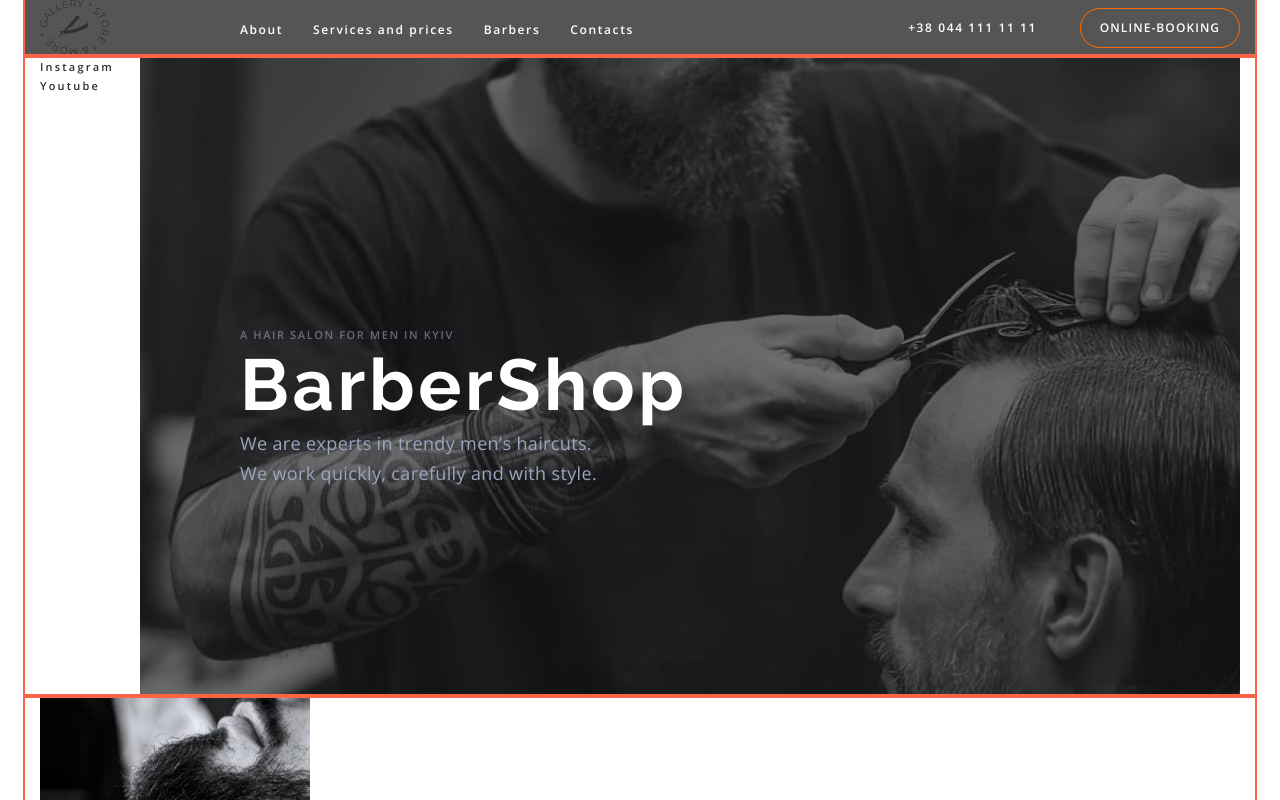
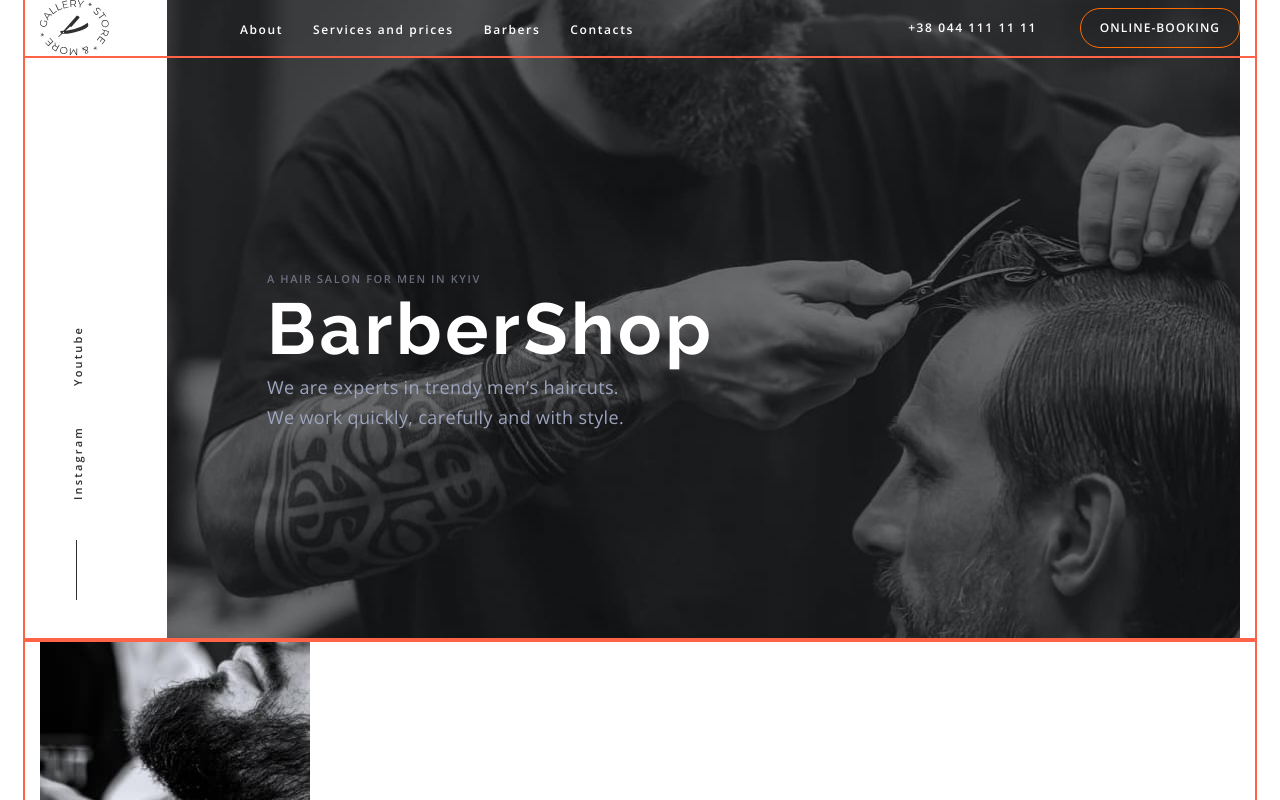
Before and after one commit to Dolbina/Barbershop, a plain HTML site: page index.html in a window 1280 px wide. Shown: the top 800 px of the page. Drawn offline with nearby package versions, Linux system fonts and the light colour scheme.

Commit message:
Update styles.css

```diff
--- a/styles.css
+++ b/styles.css
@@ -68,13 +68,14 @@ outline: 2px solid tomato;
 /* header */
 
 .header{
-
+  position: absolute;
+  width: 100%;
 }
 
 .header-container{
 display: flex;
 align-items: center;
-background-color: #555555;
+
 }
 
 .logo{
@@ -100,7 +101,10 @@ margin-left: auto;
     font-weight: 600;
     font-size: 12px;
     line-height: 1.33;
-    color: var(--title-color)}
+    color: var(--title-color);
+    transition: color 250ms linear;
+}
+
 
     .nav:hover,
     .nav:focus{
@@ -113,6 +117,7 @@ margin-left: auto;
     line-height: 1.33;
     text-transform: uppercase;
     color: var(--title-color);
+    transition: color 250ms linear;
 }
 .tel:hover,
 .tel:focus{
@@ -134,6 +139,7 @@ margin-left: auto;
     border: 1px solid var(--active-color);
     border-radius: 25px;
     background-color: transparent;
+    transition: background-color 250ms linear;
 }
 
 .btn-header{
@@ -160,13 +166,26 @@ background-color: var(--active-color);
 }
 .container-social{
 width: 100px;
+display: flex;
+align-items: flex-end;
+padding-bottom: 40px;
+padding-left: 27px;
 }
 
 .social-list{
-     width: 100px;
+    display: flex;
+     align-items: center;
+     transform: rotate(-90deg) translateY(100%);
+     transform-origin: left bottom;
+     gap: 40px;
     }
 
-
+.social-list::before{
+    content:'';
+    width: 60px;
+    height: 1px;
+    background-color: var(--secondary-color);
+}
 
 .subtitle{
     font-weight: 600;
@@ -199,6 +218,7 @@ width: 100px;
     line-height: 1.36;
     letter-spacing: 0.2em;
     color: var(--secondary-color);
+    transition: color 250ms linear;
     }
     .hero-social:hover,
     .hero-social:focus{
@@ -388,6 +408,7 @@ letter-spacing: 0.02em;
     line-height: 1.67;
     letter-spacing: 0.02em;
     color: var(--hero-color);
+    transition: color 250ms linear;
 }
 
 .address:hover,
@@ -397,13 +418,15 @@ letter-spacing: 0.02em;
 
 .link-map{
     font-weight: 700;
+    transition: color 250ms linear;
 }
 
 .link-tel{
-
+    transition: color 250ms linear;
 }
 .link-mail{
     text-decoration-line: underline;
+    transition: color 250ms linear;
 }
 
 .link-map:hover,
@@ -448,6 +471,7 @@ letter-spacing: 0.02em;
     line-height: 1.36;
     letter-spacing: 0.2em;
     color: var(--secondary-color);
+    transition: color 250ms linear;
 }
 .footer-social:hover,
 .footer-social:focus{
```
